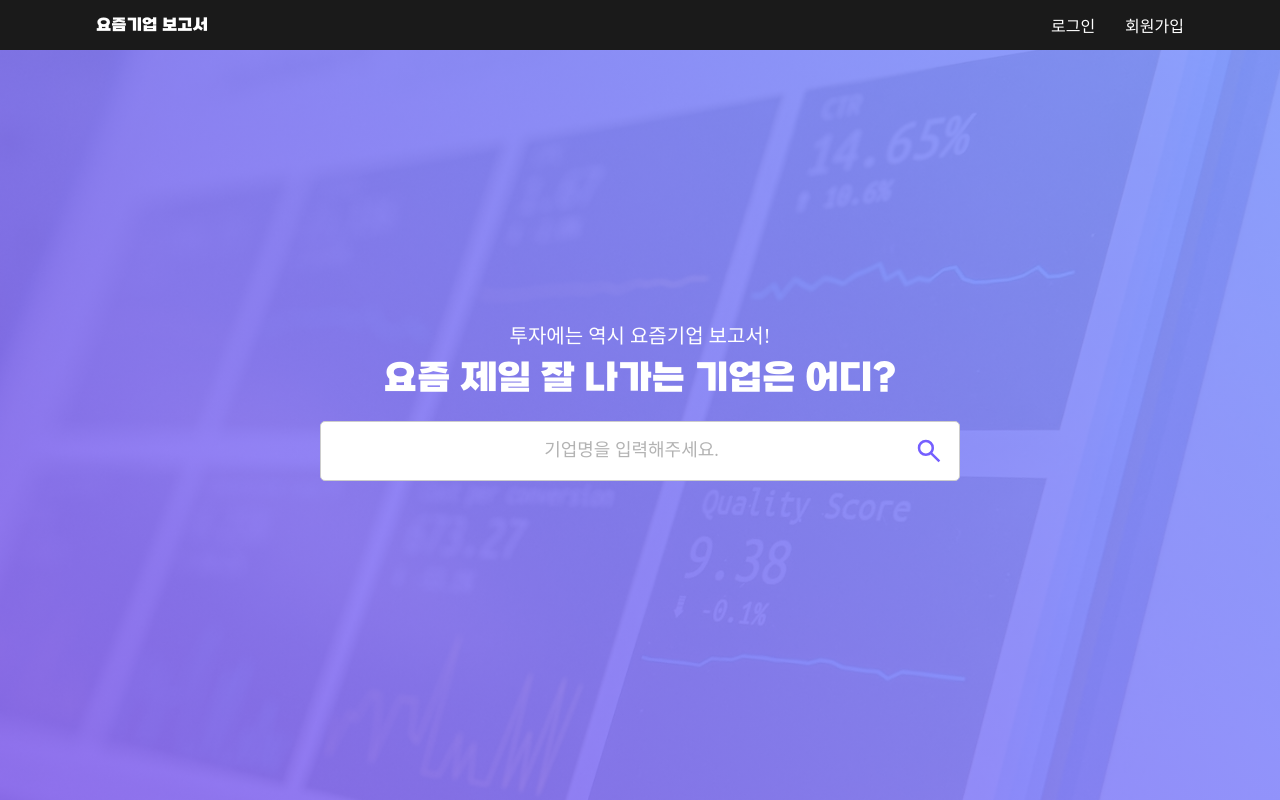
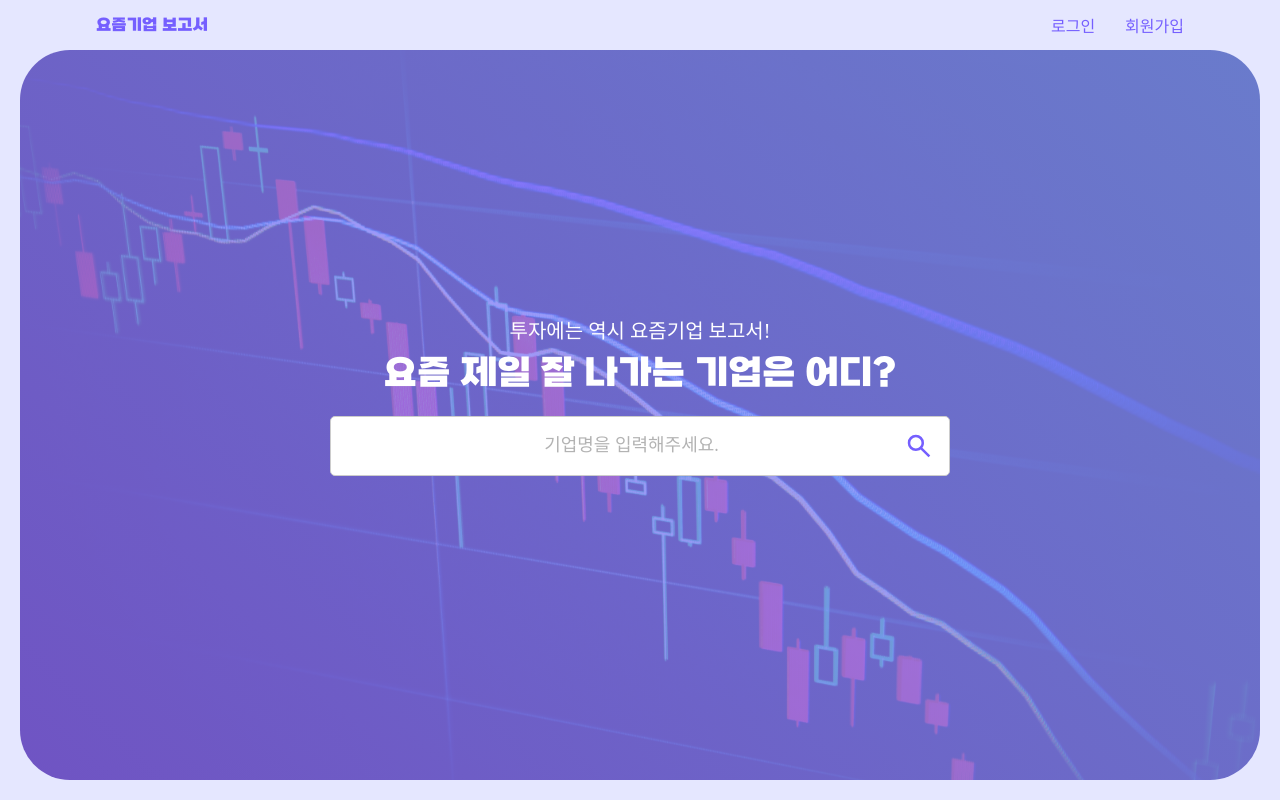
Before and after one commit to Eunhye1109/Practical-Project, a React (Create React App) app in the folder front/: page / in a window 1280 px wide. Built offline with nearby package versions, Linux system fonts and the light colour scheme; a web font is replaced by a local one.

Commit message:
[Design] Home 디자인 변경

```diff
--- a/front/src/layouts/Header.tsx
+++ b/front/src/layouts/Header.tsx
@@ -1,12 +1,12 @@
 import React from 'react'
 import styled from '@emotion/styled'
-import { Link } from 'react-router-dom';
+import { Link, useLocation } from 'react-router-dom';
 import Navigation from './Navigation';
 
-const Container = styled.header`
+const Container = styled.header<{change: boolean}>`
     height: 50px;
     width: 100%;
-    background-color: ${({theme}) => theme.colors.natural[90]};
+    background-color: ${({theme, change}) => change ? theme.colors.natural[90] : theme.colors.primary[10]};
     display: flex;
     justify-content: center;
     align-items: center;
@@ -19,10 +19,10 @@ const Content = styled.div`
     align-items: center;
 `;
 
-const Logo = styled(Link)`
+const Logo = styled(Link)<{change: boolean}>`
     font-family: 'SB어그로';
     font-weight: 300;
-    color: white;
+    color: ${({theme, change}) => change ? theme.colors.natural[0] : theme.colors.primary[100]};
     font-size: 16px;
     text-decoration: none;
     display: flex;
@@ -34,10 +34,15 @@ interface Props {
 }
 
 const Header = ({logoTitle}: Props) => {
+    // 특정 페이지에서 배경색 변경
+    const location = useLocation();
+    const hidePath = ['/'];
+    const change = !hidePath.includes(location.pathname);
+
   return (
-    <Container>
+    <Container change={change}>
         <Content>
-            <Logo to={'/'}>{logoTitle}</Logo>
+            <Logo change={change} to={'/'}>{logoTitle}</Logo>
             <Navigation />
         </Content>
     </Container>
--- a/front/src/layouts/MainLayout.tsx
+++ b/front/src/layouts/MainLayout.tsx
@@ -12,13 +12,14 @@ const MainLayout: FC<Props> = ({children}) => {
   // 특정 페이지에서 footer 안보이게 설정
   const location = useLocation();
   const hidePath = ['/'];
-  const footerVisible = !hidePath.includes(location.pathname);
+  const visible = !hidePath.includes(location.pathname);
 
   return (
     <>
+
         <Header logoTitle='요즘기업 보고서' />
         {children}
-        {footerVisible && <Footer logoTitle='요즘기업 보고서' />}
+        {visible && <Footer logoTitle='요즘기업 보고서' />}
     </>
   )
 }
--- a/front/src/layouts/Navigation.tsx
+++ b/front/src/layouts/Navigation.tsx
@@ -1,6 +1,6 @@
 import React from 'react'
 import styled from '@emotion/styled'
-import { Link } from 'react-router-dom';
+import { Link, useLocation } from 'react-router-dom';
 import { useState } from 'react';
 
 const Container = styled.div`
@@ -10,9 +10,9 @@ const Container = styled.div`
     gap: 30px;
 `;
 
-const StyledLink = styled(Link)`
+const StyledLink = styled(Link)<{change: boolean}>`
     text-decoration: none;
-    color: white;
+    color: ${({theme, change}) => change ? theme.colors.natural[0] : theme.colors.primary[100]};
     font-size: 16px;
 
     &:hover {
@@ -21,6 +21,10 @@ const StyledLink = styled(Link)`
 `;
 
 const Navigation = () => {
+    const location = useLocation();
+    const hidePath = ['/'];
+    const change = !hidePath.includes(location.pathname);
+
     // TODO: 가능하다면 아이콘 추가해보기
     const [nav, setNav] = useState([
         {label: '로그인', to: 'login'},
@@ -33,7 +37,7 @@ const Navigation = () => {
   return (
     <Container>
         {nav.map((item, index) => (
-            <StyledLink key={index} to={item.to}>{item.label}</StyledLink>
+            <StyledLink change={change} key={index} to={item.to}>{item.label}</StyledLink>
         ))}
     </Container>
   )
--- a/front/src/pages/Home.tsx
+++ b/front/src/pages/Home.tsx
@@ -1,35 +1,61 @@
 import React from 'react'
 import styled from '@emotion/styled'
 import { typoStyle } from 'styles/typoStyle';
-import bg from '../assets/images/background03.jpg';
 import { SearchInput } from 'components/molecules';
 
+import { useState, useEffect } from 'react';
+
+import bg1 from '../assets/images/background01.jpg';
+import bg2 from '../assets/images/background02.jpg';
+import bg3 from '../assets/images/background03.jpg';
+import bg4 from '../assets/images/background04.jpg';
+import bg5 from '../assets/images/background05.jpg';
+
+interface Props {
+  readonly bgImg: string;
+}
+
 const Container = styled.div`
+  // 배경 크기 세팅
   width: 100%;
   height: calc(100vh - 50px);
-  background-image:
-    ${({theme}) => theme.colors.gradient.crossOpacity},
-    url(${bg});
-  background-size: cover;
-  background-position: center;
+  // 배경 디스플레이 세팅
+  display: flex;
+  justify-content: center;
+  align-items: center;
+  box-sizing: border-box;
+  overflow: hidden;
+  padding-bottom: 20px;
+  // 배경 스타일 세팅
+  background-color: ${({theme}) => theme.colors.primary[10]};
+`;
+
+const Content = styled.div<Props>`
+  // 배경 크기 세팅
+  height: 100%;
+  width: calc(100vw - 40px);
+  border-radius: 50px;
+  // 배경 디스플레이 세팅
   display: flex;
   justify-content: center;
   align-items: center;
   flex-direction: column;
-`;
-
-const Content = styled.div`
-  display: flex;
-  width: 100%;
-  justify-content: center;
-  align-items: center;
-  flex-direction: column;
+  box-sizing: border-box;
+  padding-bottom: 40px;
   gap: 20px;
-  margin-bottom: 50px;
+  // 배경 이미지 세팅
+  background-image:
+    ${({theme}) => theme.colors.gradient.crossOpacity},
+    url(${({bgImg}) => bgImg});
+  background-size: cover;
+  background-position: center;
+  // TODO:배경 전환 애니메이션 추가하기
 `;
 
 const Title = styled.div`
+  // 크기 세팅
   width: 100%;
+  // 디스플레이 세팅
   display: flex;
   justify-content: center;
   align-items: center;
@@ -48,9 +74,19 @@ const SubText = styled.p`
 `;
 
 const Home = () => {
+  const imgList = [bg1, bg2, bg3, bg4, bg5]
+  const [imgIndex, setImgIndex] = useState(0);
+
+  useEffect(() => {
+    const interval = setInterval(() => {
+      setImgIndex((prevIndex) => (prevIndex + 1) % imgList.length);
+    }, 5000);
+    return () => clearInterval(interval)
+  }, []);
+
   return (
     <Container>
-      <Content>
+      <Content bgImg={imgList[imgIndex]}>
         <Title>
           <SubText>투자에는 역시 요즘기업 보고서!</SubText>
           <MainText>요즘 제일 잘 나가는 기업은 어디?</MainText>
--- a/front/src/styles/theme.ts
+++ b/front/src/styles/theme.ts
@@ -12,6 +12,7 @@ export const theme = {
             20: '#CCCCCC',
             10: '#DCDCDC',
             5: '#E6E6E6',
+            0: '#FFFFFF'
         },
         primary: {
             100: '#755FFF',
@@ -19,7 +20,7 @@ export const theme = {
         },
         gradient: {
             cross: 'linear-gradient(45deg, #8B69F4 0%, #849AFF 100%)',
-            crossOpacity: 'linear-gradient(45deg, rgba(139, 105, 244, 0.9) 0%, rgba(132, 154, 255, 0.9) 100%)'
+            crossOpacity: 'linear-gradient(45deg, rgba(139, 105, 244, 0.8) 0%, rgba(132, 154, 255, 0.8) 100%)'
         }
     },
     typo: {
```
